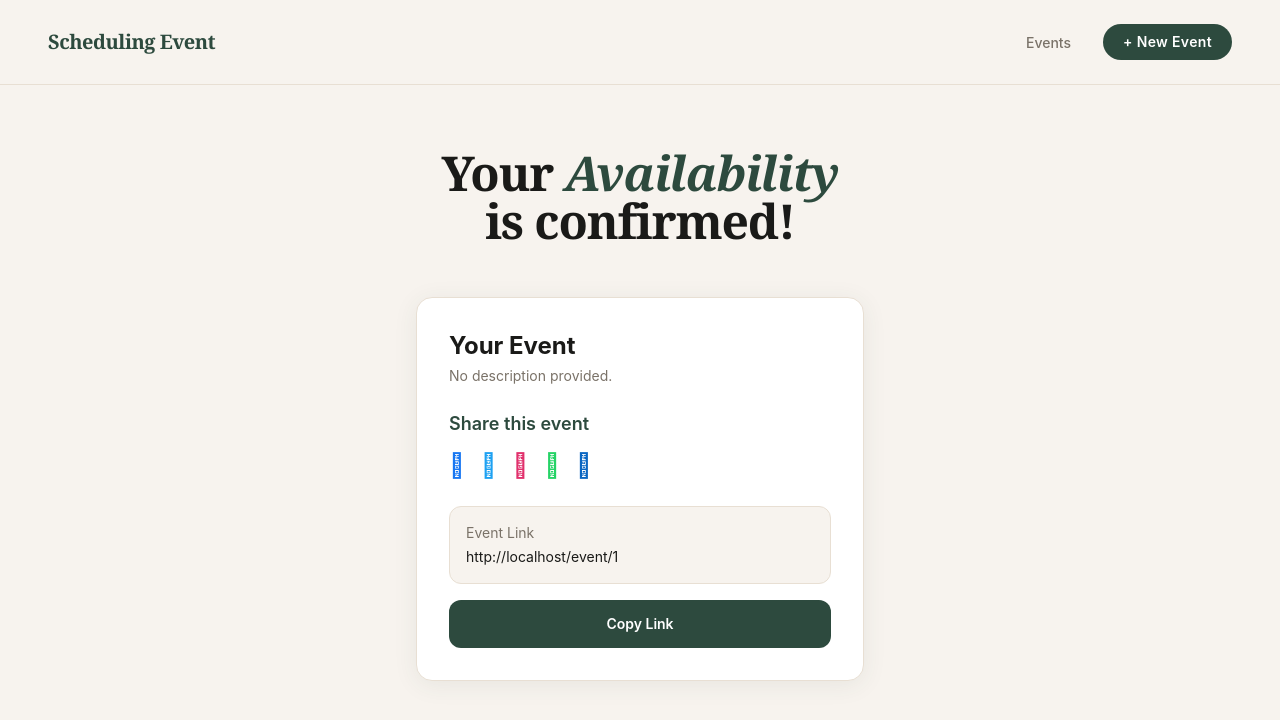
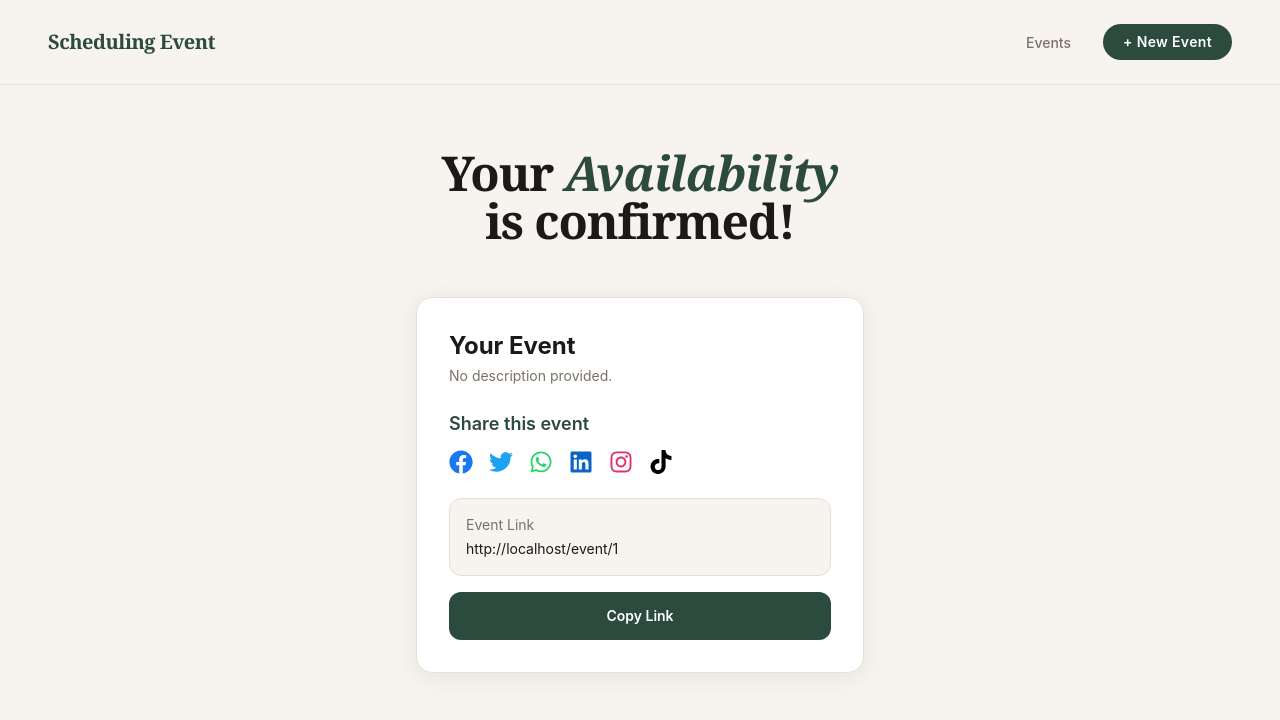
Before and after one commit to Dylansayhj/Event-Scheduling, a React (Create React App) app in the folder my-tailwind-app/: page /event/1 in a window 1280 px wide. Shown: the top 720 px of the page. Built offline with nearby package versions, Linux system fonts and the light colour scheme.

Commit message:
adding social media ref

```diff
--- a/my-tailwind-app/src/pages/Event.jsx
+++ b/my-tailwind-app/src/pages/Event.jsx
@@ -1,6 +1,7 @@
 import { useLocation, useParams } from "react-router-dom";
 import { useState } from "react";
-
+import { FaFacebook, FaTwitter, FaInstagram, FaLinkedin, FaWhatsapp } from "react-icons/fa";
+import { SiTiktok } from "react-icons/si";
 export default function Event() {
   const { eventId } = useParams();
   const location = useLocation();
@@ -41,13 +42,56 @@ export default function Event() {
           Share this event
         </h3>
 
-        <div className="flex items-center gap-4 mb-6">
-          <button className="text-[#1877f2] text-2xl"></button>
-          <button className="text-[#1da1f2] text-2xl"></button>
-          <button className="text-[#e1306c] text-2xl"></button>
-          <button className="text-[#25d366] text-2xl"></button>
-          <button className="text-[#0a66c2] text-2xl"></button>
-        </div>
+         <div className="flex items-center gap-4 mb-6 text-2xl">
+
+            <a
+                href={`https://www.facebook.com/sharer/sharer.php?u=${shareLink}`}
+                target="_blank"
+                rel="noopener noreferrer"
+            >
+                <FaFacebook className="text-[#1877f2] hover:scale-110 transition" />
+            </a>
+
+            <a
+                href={`https://twitter.com/intent/tweet?url=${shareLink}`}
+                target="_blank"
+                rel="noopener noreferrer"
+            >
+                <FaTwitter className="text-[#1da1f2] hover:scale-110 transition" />
+            </a>
+
+            <a
+                href={`https://wa.me/?text=${shareLink}`}
+                target="_blank"
+                rel="noopener noreferrer"
+            >
+                <FaWhatsapp className="text-[#25d366] hover:scale-110 transition" />
+            </a>
+
+            <a
+                href={`https://www.linkedin.com/sharing/share-offsite/?url=${shareLink}`}
+                target="_blank"
+                rel="noopener noreferrer"
+            >
+                <FaLinkedin className="text-[#0a66c2] hover:scale-110 transition" />
+            </a>
+
+            {/* Instagram & TikTok (copy fallback) */}
+            <button
+                onClick={handleCopy}
+                className="text-[#e1306c] hover:scale-110 transition"
+            >
+                <FaInstagram />
+            </button>
+
+            <button
+                onClick={handleCopy}
+                className="text-black hover:scale-110 transition"
+            >
+                <SiTiktok />
+            </button>
+
+            </div>
 
         {/* Copy Link */}
         <div className="bg-[#f7f3ee] border border-[#e8dfd3] rounded-xl p-4 mb-4">
```
